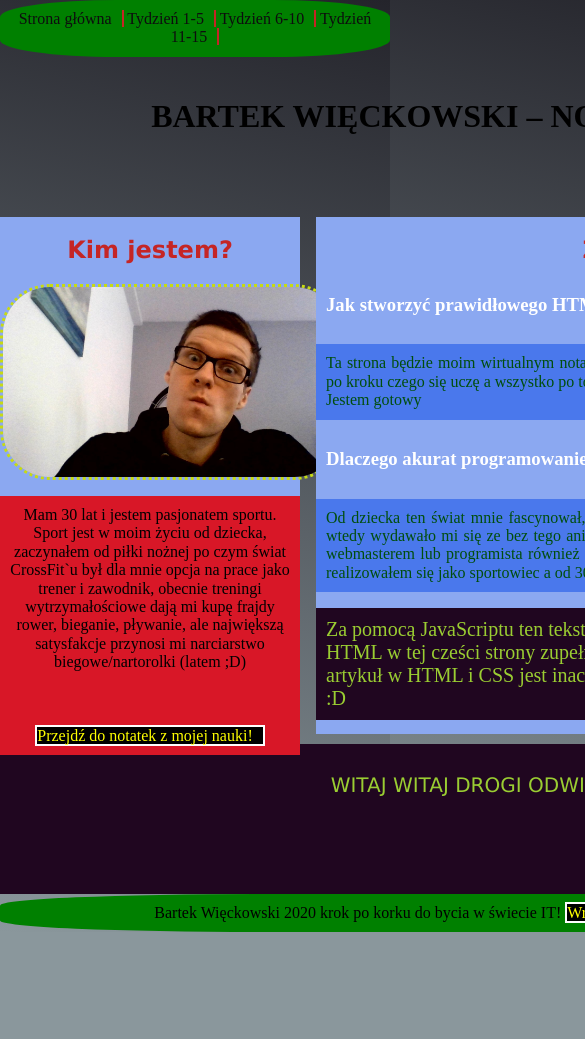
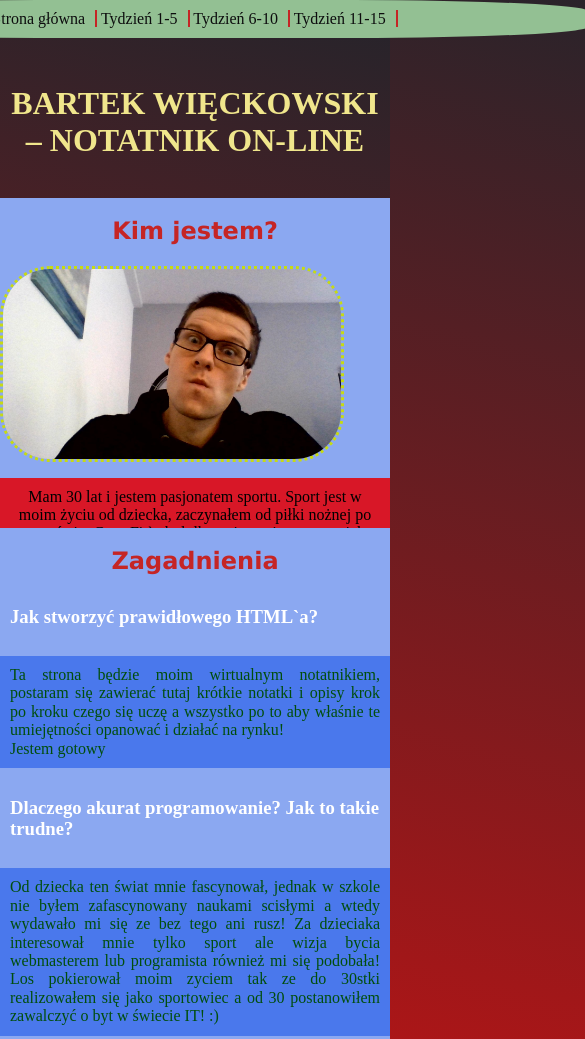
Before and after one commit to Bartek-Wieckowski/homepage, a plain HTML site: page index.html in a window 390 px wide. Shown: the top 1039 px of the page, 585 px wide, since content can reach past the window. Before the commit the page ends 932 px from the top, so only its background shows below. Drawn offline with Linux system fonts and the light colour scheme.

Commit message:
create second media querries for tablet768px

```diff
--- a/style.css
+++ b/style.css
@@ -246,3 +246,70 @@ a {
     row-gap: 10px;
   }
 }
+
+@media screen and (min-width: 321px) and (max-width: 768px){
+  body {
+    background-color: #8a979c;
+    background-image: linear-gradient(14deg, #d11212 0%, #24242b 100%);
+    display: flex;
+    flex-direction: row;
+    justify-content: center;
+    flex-wrap: wrap;
+  }
+  .navigation__all {
+    border-radius: 30%;
+    width: 768px;
+    text-align: center;
+    padding: 10px;
+  }
+  .navigation__all:hover {
+    background-color: rgb(147, 192, 147);
+  }
+  .main__centered {
+    margin: auto;
+    display: grid;
+    grid-template-areas:
+      "header-top header-top"
+      "aboutMe aboutMe"
+      "topic topic"
+      "welcome welcome";
+    grid-template-columns: 1fr 1fr;
+    grid-template-rows: 150px 320px;
+    row-gap: 10px;
+  }
+  .header-top {
+    grid-area: header-top;
+    grid-column-start: 1;
+    grid-row-start: 1;
+    color: khaki;
+    padding: 5px;
+  }
+  .aboutMe {
+    grid-area: aboutMe;
+    grid-column-start: 1;
+    grid-row-start: 2;
+  }
+  .topic {
+    grid-area: topic;
+    grid-column-start: 1;
+    grid-row-start: 3;
+  }
+  .welcome {
+    grid-area: welcome;
+    grid-column-start: 1;
+    grid-row-start: 4;
+  }
+  .main__centered-two {
+    margin: auto;
+    display: grid;
+    grid-template-areas:
+      "header-top header-top"
+      "section section";
+    grid-template-columns: 1fr 1fr;
+    grid-template-rows: 150px 1fr;
+    row-gap: 10px;
+  }
+  .footer{
+    width: 768px;
+  }
+}
```
